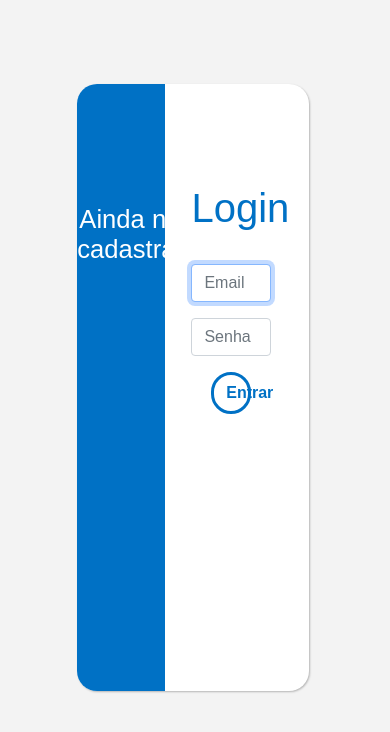
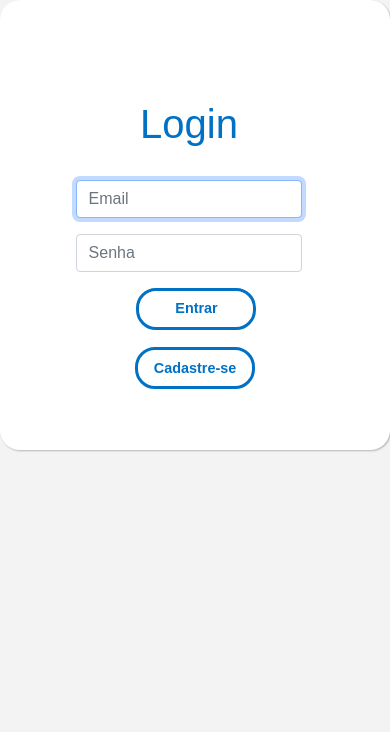
Before and after one commit to guimoreirap/ProjetoTCC, a PHP site: page / in a window 390 px wide. Shown: the top 732 px of the page. Run offline with PHP 8.4, Linux system fonts and the light colour scheme; some libraries are stand-ins or nearby versions.

Commit message:
media320-450 responsive

```diff
--- a/css/style.css
+++ b/css/style.css
@@ -10,7 +10,17 @@ body{
     height: 80vh;
     align-items: center;
 }
+@media(min-width: 320px) and (max-width: 450px){
+    body{
+        background-color: #f3f3f3;
+        display: flex;
+        justify-content: center;
+        width: 100%;
+        height: 450px;
+        align-items: center;
 
+    }
+}
 .container{
     margin-top: 100px;
     background-color: #fff;
@@ -20,9 +30,21 @@ body{
     padding-left: 0px;
     display: flex;
     box-shadow: 1px 1px 2px rgba(0, 0, 0, 25%);
+}
+@media(min-width: 320px) and (max-width: 450px){
+    .container{
+        margin-top: 0;
+        background-color: #fff;
+        width: 100%;
+        height: 100%;
+        border-radius: 20px;
+        padding-left: 0px;
+        display: flex;
+        box-shadow: 1px 1px 2px rgba(0, 0, 0, 25%);
+    }
+}
 
-}
-.leftSide{
+.left-side-menu{
     border-top-left-radius: 20px;
     border-bottom-left-radius: 20px;
     background-color: #0071C5;
@@ -31,14 +53,25 @@ body{
     color: #fff;
     display: flex;
 }
+@media(min-width: 320px) and (max-width:450px){
+    .left-side-menu{
+        border-top-left-radius: 20px;
+        border-bottom-left-radius: 20px;
+        background-color: #0071C5;
+        width: 0;
+        height: 0;
+        color: #fff;
+        display: flex;
+    }
+}
 .h2LeftSide{
-
-    padding-top: 120px;
+    padding-top: 10px;
     text-align: center;
     font-size: 1.6rem;
+
 }
 
-.rightSide{
+.right-side-menu{
     margin-top: 100px;
     width: 100%;
     text-align: center;
@@ -65,3 +98,53 @@ form{
     color: #fff;
     background-color: #0071C5;
 }
+
+#left-side-button{
+    background-color: #0071C5;
+    color: #fff;
+    border-color: #fff;
+    width: 60%;
+    margin-left: 20%;
+    margin-right: 20%;
+}
+@media(min-width: 320px) and (max-width:450px){
+    #left-side-button{
+        font-size: 0.9rem;
+        background-color: #fff;
+        color: #0071C5;
+        border-color: #0071C5;
+        width: 120px;
+        height: 42px;
+        margin-left: 135px;
+        margin-top: 220px;
+    }
+}
+#left-side-button:hover{
+    font-family: Arial, Helvetica, sans-serif;
+    width: 60%;
+    color: #0071C5;
+    border-color: #fff;
+    border: solid;
+    border-radius: 20px;
+    background-color: #fff;
+}
+
+@media(min-width: 320px) and (max-width:450px){
+    #right-side-button{
+        font-size: 0.9rem;
+        width: 120px;
+        height: 42px;
+        margin-left: 15px;
+    }
+}
+img{
+    padding-left: 15px;
+    padding-top: 15px;
+    width: 90%;
+    height: 90%;
+}
+@media(min-width: 320px) and (max-width:450px){
+    img{
+        display: none;
+    }
+}
--- a/index.html
+++ b/index.html
@@ -13,11 +13,22 @@
 </head>
 <body>
     <section class="container" id="container">
-        <div class="leftSide">
-            <h2 class="h2LeftSide">Ainda não é cadastrado?</h2>
+        <div class="left-side-menu">
+            <div class="left-side-content">
+                <div>
+                    <img src="img/sao-jorge-prata-12-limpo-800x800.png" alt="">
+                </div>
+                <br>
+                <div>
+                    <h2 class="h2LeftSide">Ainda não é cadastrado?</h2>
+                </div>
+                <br>
+                <a>
+                    <button type="button" class="btn btn-outline-primary" id="left-side-button">Cadastre-se</button>
+                </a>
+            </div>
         </div>
-        <div class="rightSide">
-
+        <div class="right-side-menu">
             <br>
             <br>
             <form action="">
@@ -29,7 +40,9 @@
                 <div class="mb-3">
                     <input type="password" class="form-control" id="exampleFormControlInput1" placeholder="Senha">
                   </div>
-                  <button type="button" class="btn btn-outline-primary">Entrar</button>
+                  <a href="">
+                  <button type="button" class="btn btn-outline-primary" id="right-side-button">Entrar</button>
+                    </a>
             </form>
 
         </div>
```
